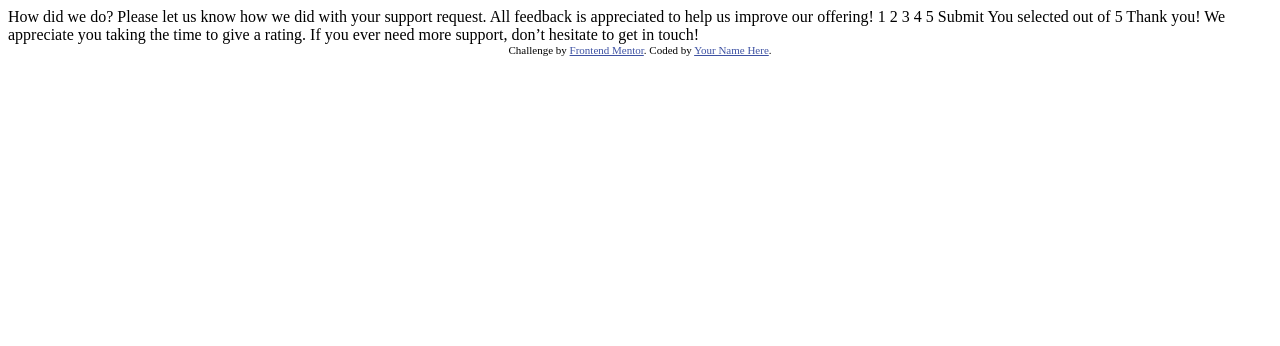
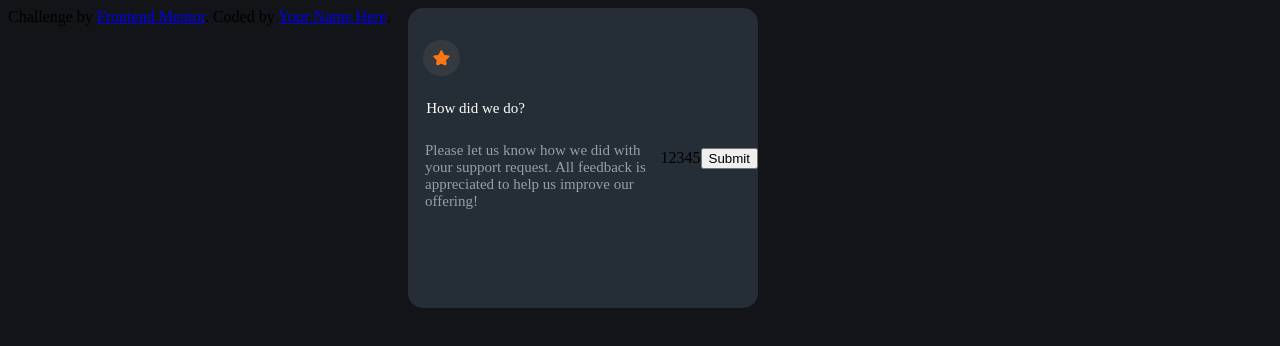
Before and after one commit to jtompkins415/InteractiveRatingComponent, a plain HTML site: page index.html in a window 1280 px wide. Drawn offline with Linux system fonts and the light colour scheme.

Commit message:
create html skeleton and basic styling

```diff
--- a/index.html
+++ b/index.html
@@ -3,47 +3,27 @@
 <head>
   <meta charset="UTF-8">
   <meta name="viewport" content="width=device-width, initial-scale=1.0"> <!-- displays site properly based on user's device -->
-
-  <link rel="icon" type="image/png" sizes="32x32" href="./images/favicon-32x32.png">
-
+  <link rel="stylesheet" href="style.css">
   <title>Frontend Mentor | Interactive rating component</title>
-
-  <!-- Feel free to remove these styles or customise in your own stylesheet 👍 -->
-  <style>
-    .attribution { font-size: 11px; text-align: center; }
-    .attribution a { color: hsl(228, 45%, 44%); }
-  </style>
 </head>
 <body>
-
-  <!-- Rating state start -->
-
-  How did we do?
-
-  Please let us know how we did with your support request. All feedback is appreciated
-  to help us improve our offering!
-
-  1 2 3 4 5
-
-  Submit
-
-  <!-- Rating state end -->
-
-  <!-- Thank you state start -->
-
-  You selected <!-- Add rating here --> out of 5
-
-  Thank you!
-
-  We appreciate you taking the time to give a rating. If you ever need more support,
-  don’t hesitate to get in touch!
-
-  <!-- Thank you state end -->
-
-
+  <section id="question-box">
+    <img src="images/icon-star.svg" alt="star image">
+    <div id="main-question">How did we do?</div>
+    <div id="support-request">Please let us know how we did with your support request. All feedback is appreciated to help us improve our offering!</div>
+    <br>
+    <span class="number">1</span>
+    <span class="number">2</span>
+    <span class="number">3</span>
+    <span class="number">4</span>
+    <span class="number">5</span>
+    <br>
+    <input type="submit">
+  </section>
   <div class="attribution">
     Challenge by <a href="https://www.frontendmentor.io?ref=challenge" target="_blank">Frontend Mentor</a>.
     Coded by <a href="#">Your Name Here</a>.
   </div>
+  <script src="app.js"></script>
 </body>
 </html>
--- a/style.css
+++ b/style.css
@@ -0,0 +1,44 @@
+body {
+    background-color: hsl(216, 12%, 8%);
+}
+
+#question-box{
+    display: flex;
+    justify-content: center;
+    align-items: center;
+    position:absolute;
+    margin-left:25rem;
+    background-color: hsl(213, 19%, 18%);
+    width: 350px;
+    height: 300px;
+    border-radius: 15px;
+}
+
+#main-question {
+    display:flex;
+    position: absolute;
+    margin-left: -215px;
+    margin-top: -100px;
+    color:  hsl(0, 0%, 100%);
+    font-size: 15px;
+}
+
+#support-request{
+    color: hsl(217, 12%, 63%);
+    font-size: 15px;
+    display: flex;
+    position: relative;
+    margin-top: 35px;
+    margin-left: -35px;
+
+}
+
+img {
+    display:flex;
+    position:relative;
+    margin-top: -200px;
+    margin-left: 15px;
+    background-color: hsl(218, 9%, 23%);
+    padding: 10px;
+    border-radius: 50px;
+}
```
